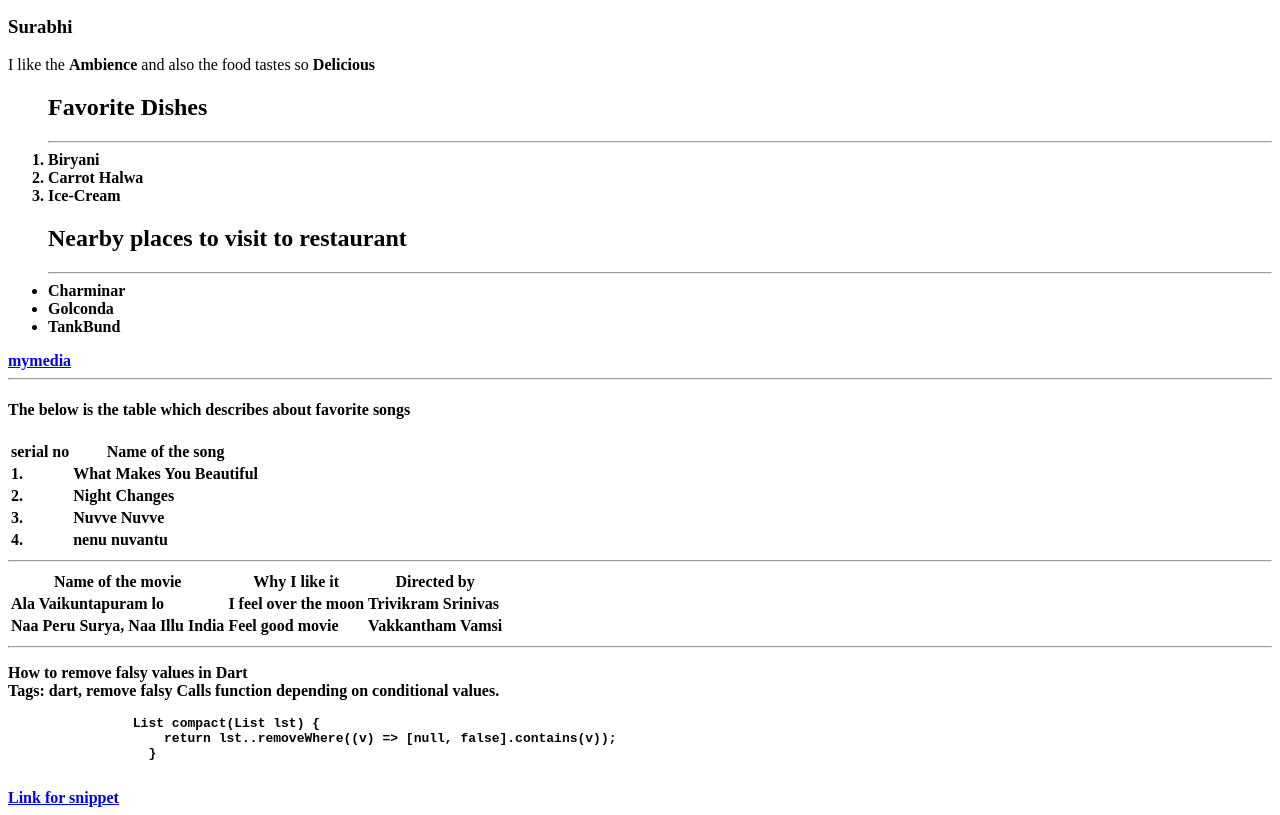
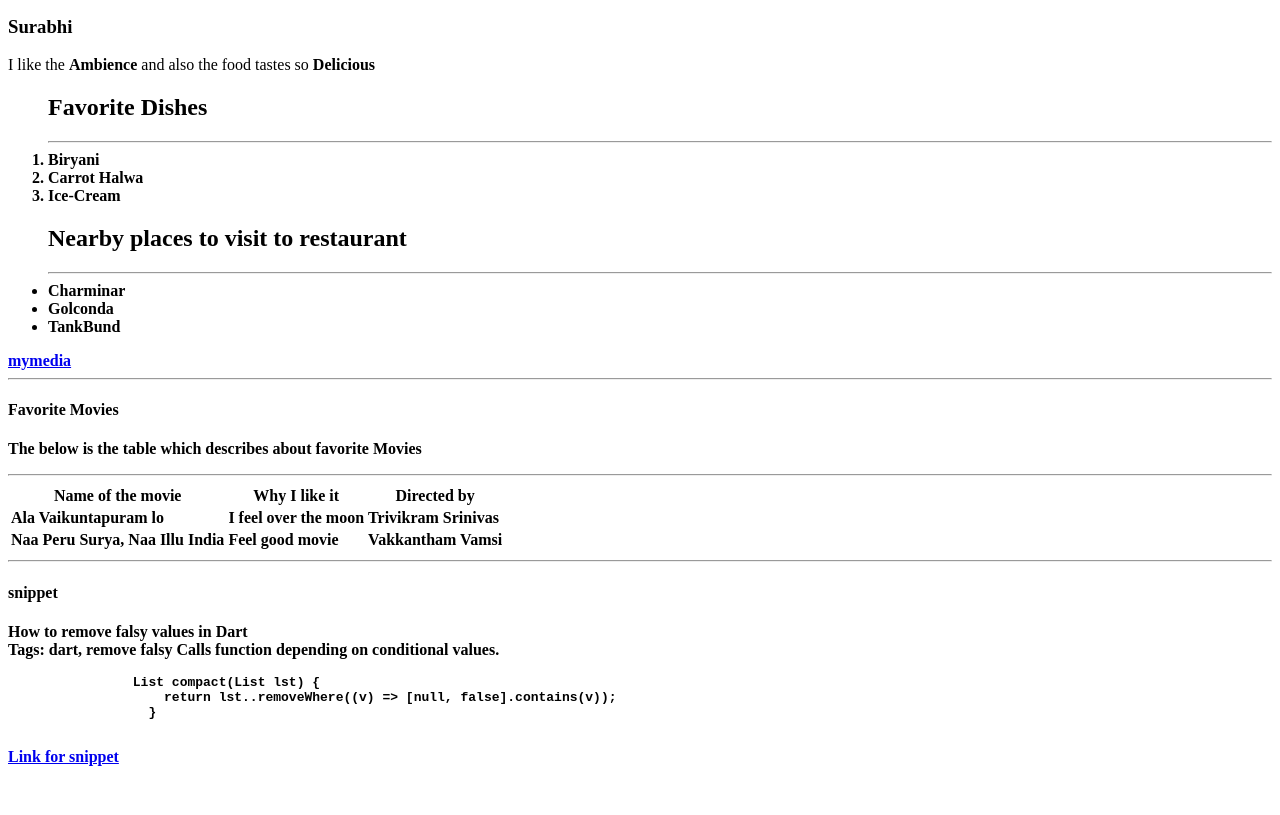
Before and after one commit to 44-563-Web-Apps-S24/44563-webapps-s24-assignment3-saipooja-git, a plain HTML site: page index.html in a window 1280 px wide. Shown: the part 127-942 px from the top of the page. After the commit the page ends 901 px from the top, so only its background shows below. Drawn offline with Linux system fonts and the light colour scheme.

Commit message:
commited index.html

```diff
--- a/index.html
+++ b/index.html
@@ -31,48 +31,9 @@
         <a href="mymedia.html"> mymedia</a>
 
         <hr>
-        <h4>
-            The below is the table which describes about favorite songs
+        <h4>Favorite Movies
         </h4>
-
-        <table>
-            <tr>
-                <th>serial no</th>
-                <th>Name of the song</th>
-            </tr>
-            <tr>
-                <td>
-                    1.
-                </td>
-                <td>
-                    What Makes You Beautiful
-                </td>
-            </tr>
-            <tr>
-                <td>
-                    2.
-                </td>
-                <td>
-                    Night Changes
-                </td>
-            </tr>
-            <tr>
-                <td>
-                    3.
-                </td>
-                <td>
-                    Nuvve Nuvve
-                </td>
-            </tr>
-            <tr>
-                <td>
-                    4.
-                </td>
-                <td>
-                    nenu nuvantu
-                </td>
-            </tr>
-        </table>
+        <p>The below is the table which describes about favorite Movies</p>
         <hr>
         <table>
             <tr>
@@ -92,7 +53,7 @@
             </tr>
         </table>
         <hr>
-
+<h4>snippet</h4>
         <p>How to remove falsy values in Dart
             <br>
             Tags: dart, remove falsy
```
